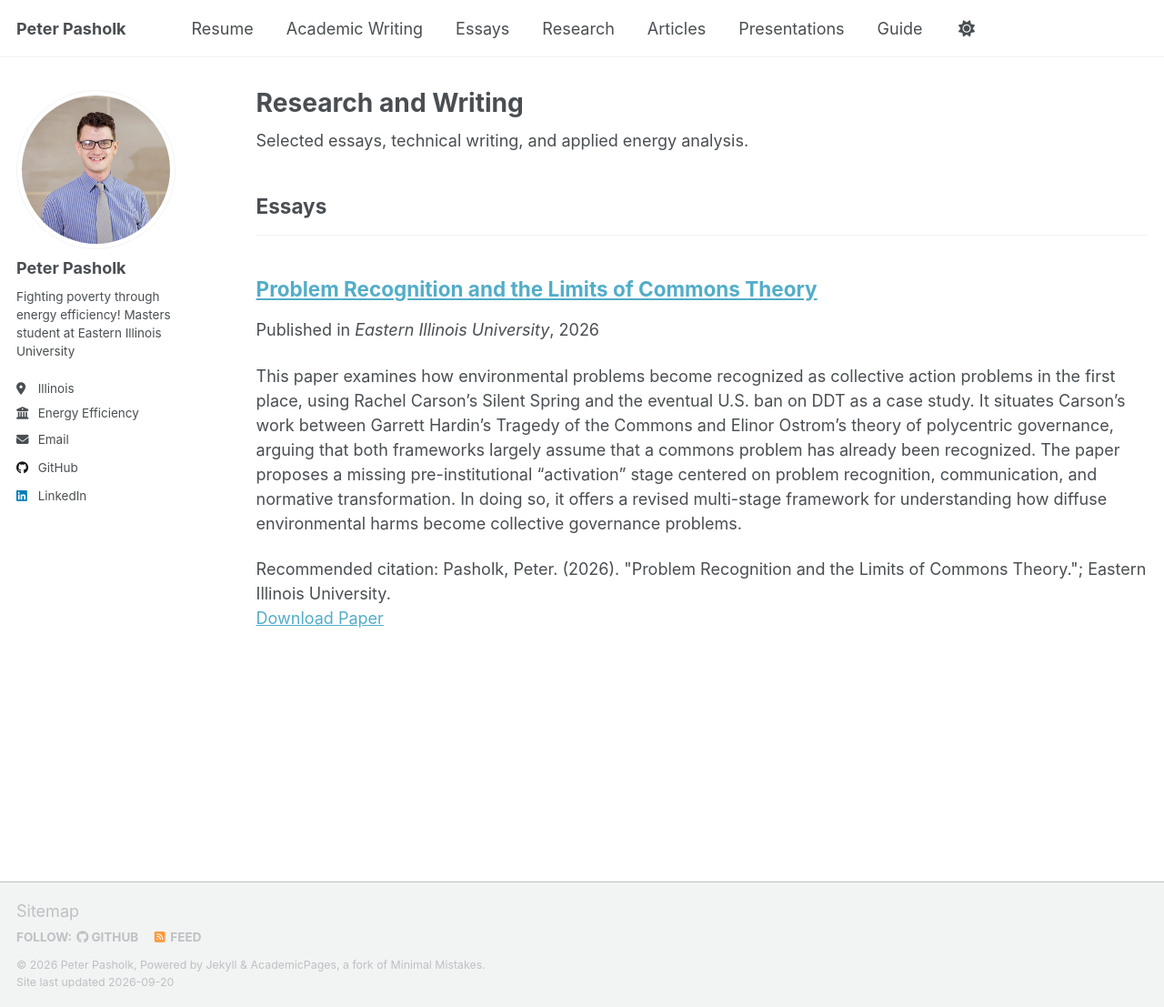
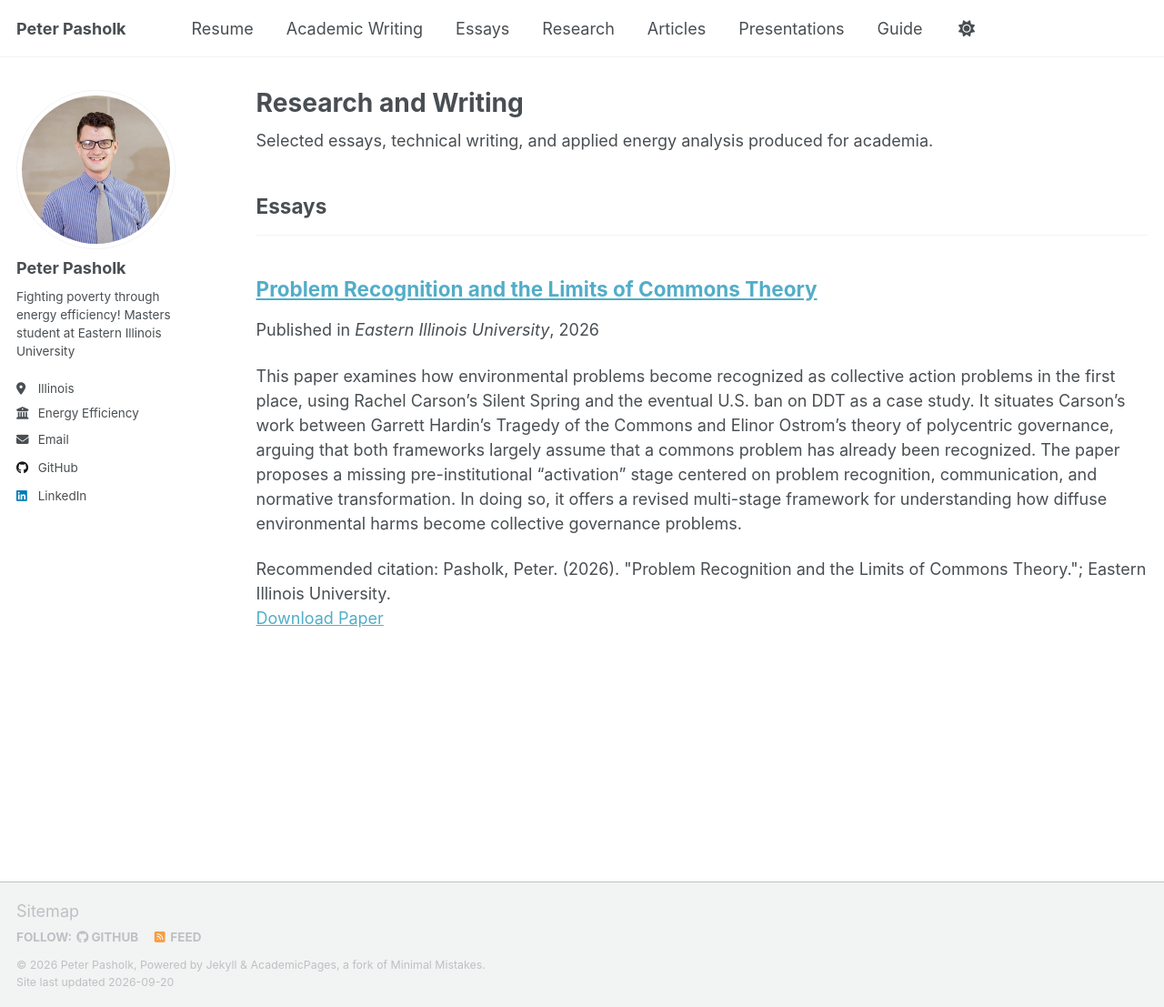
Before and after one commit to ppasholk/ppasholk.github.io, a Jekyll site: the page built from _pages/publications.html, in a window 1280 px wide and 1107 px high. Shown: the whole window at 91% size. Built offline with Jekyll 4.4.1, drawn with Linux system fonts in a browser that asks for light colours; a script that is not in the unit is left out.

Commit message:
Clarify writing context in publications page
Updated description to specify that writings are produced for academia.

```diff
--- a/_pages/publications.html
+++ b/_pages/publications.html
@@ -4,7 +4,7 @@ title: "Research and Writing"
 permalink: /publications/
 author_profile: true
 ---
-Selected essays, technical writing, and applied energy analysis.
+Selected essays, technical writing, and applied energy analysis produced for academia.
 
 {% if site.author.googlescholar %}
   <div class="wordwrap">You can also find my articles on <a href="{{site.author.googlescholar}}">my Google Scholar profile</a>.</div>
```
